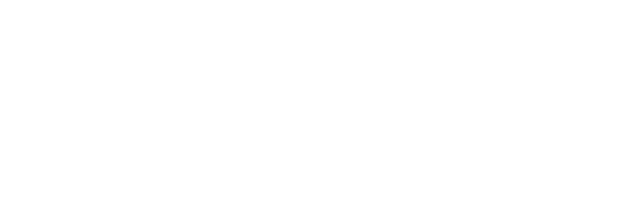
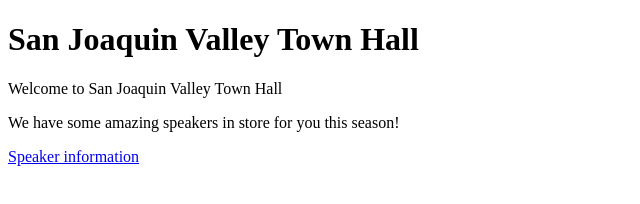
Before and after one commit to adamveris2024/COMP001A.LectureActivity2, a plain HTML site: page index.html in a window 1280 px wide. Shown: the whole page, without its empty margins (0-640 px from the left). Drawn offline with Linux system fonts and the light colour scheme.

Commit message:
Added lines of code

```diff
--- a/index.html
+++ b/index.html
@@ -5,4 +5,22 @@
     is
     a
     multi-line
-    comment -->
+    comment
+-->
+
+
+<!DOCTYPE html>
+<html lang="en">
+    <head>
+        <meta charset="utf-8">
+        <title>San Joaquin Valley Town Hall</title>
+    </head>
+    <body>
+        <h1>San Joaquin Valley Town Hall</h1>
+        <p>Welcome to San Joaquin Valley Town Hall</p>
+        <p>We have some amazing speakers in store for you
+           this season!</p>
+        <p><a href="speakers.html">Speaker
+              information</a></p>
+    </body>
+</html>
```
